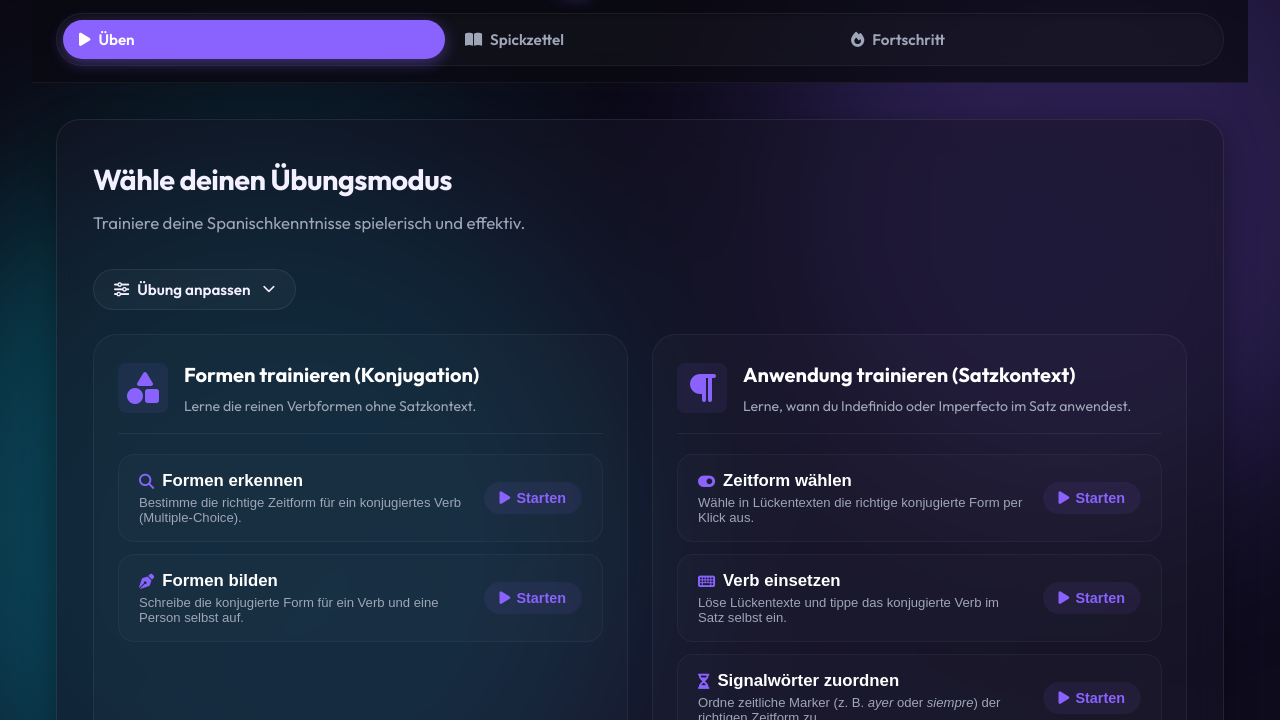
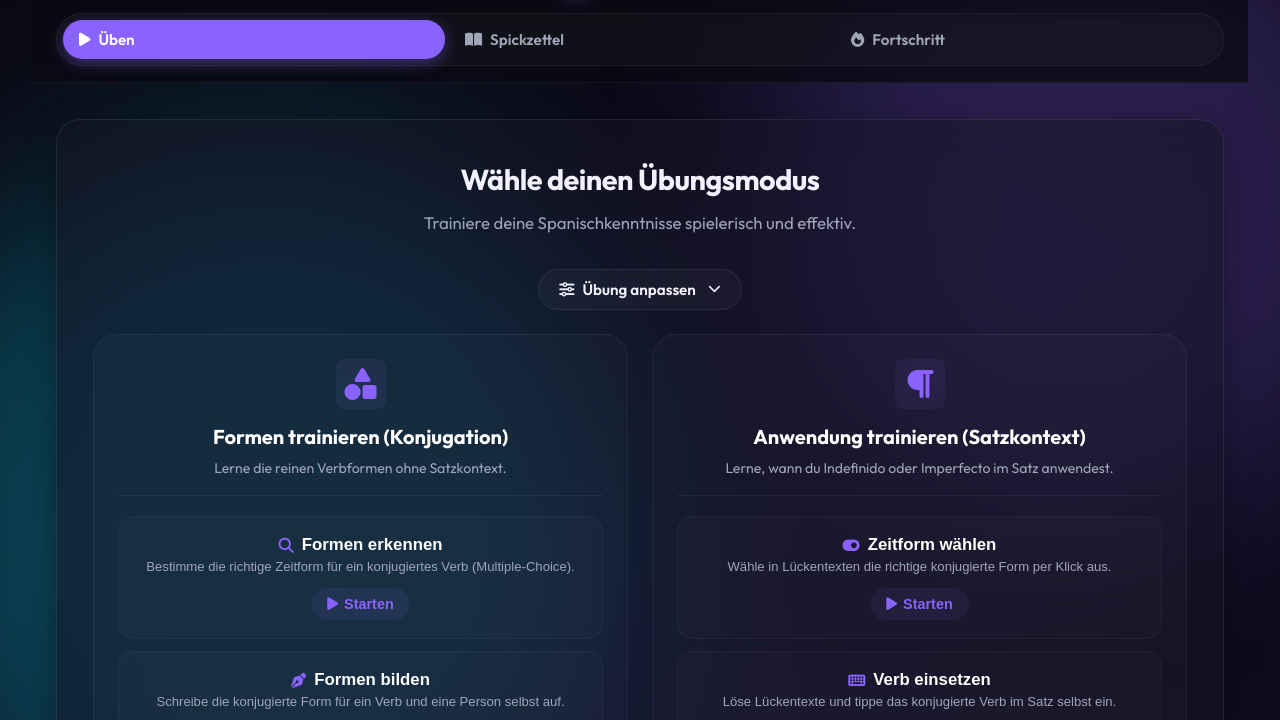
Before and after one commit to indefinido-imperfecto/indefinido-imperfecto.github.io, a plain HTML site: page index.html in a window 1280 px wide. Shown: the part 51-771 px from the top of the page. Drawn offline with Linux system fonts and the light colour scheme.

Commit message:
design: center main card headers, category titles, and submode buttons for better aesthetics

```diff
--- a/style.css
+++ b/style.css
@@ -249,6 +249,12 @@ html {
   font-weight: 700;
   margin-bottom: 8px;
   letter-spacing: -0.5px;
+}
+
+.glass-card > h2,
+.glass-card > .subtitle {
+  text-align: center;
+  justify-content: center;
 }
 
 .subtitle {
@@ -2444,6 +2450,9 @@ td .person-number-badge {
   width: 100%;
   margin-top: 10px;
   margin-bottom: 24px;
+  display: flex;
+  flex-direction: column;
+  align-items: center;
 }
 
 .btn-settings-toggle {
@@ -2493,6 +2502,7 @@ td .person-number-badge {
   margin-top: 16px;
   animation: slideDown 0.30s cubic-bezier(0.4, 0, 0.2, 1);
   overflow: hidden;
+  width: 100%;
 }
 
 @keyframes slideDown {
@@ -2640,10 +2650,13 @@ td .person-number-badge {
 
 .category-header {
   display: flex;
-  align-items: center;
-  gap: 16px;
+  flex-direction: column;
+  align-items: center;
+  text-align: center;
+  gap: 12px;
   border-bottom: 1px solid rgba(255, 255, 255, 0.06);
   padding-bottom: 16px;
+  width: 100%;
 }
 
 .category-header i {
@@ -2680,21 +2693,22 @@ td .person-number-badge {
   background: rgba(255, 255, 255, 0.015);
   border: 1px solid rgba(255, 255, 255, 0.04);
   border-radius: var(--radius-md);
-  padding: 16px 20px;
-  display: flex;
-  align-items: center;
-  justify-content: space-between;
-  gap: 16px;
+  padding: 18px 20px;
+  display: flex;
+  flex-direction: column;
+  align-items: center;
+  justify-content: center;
+  gap: 14px;
   cursor: pointer;
   transition: var(--transition-normal);
-  text-align: left;
+  text-align: center;
   width: 100%;
 }
 
 .submode-btn:hover:not(.disabled) {
   background: rgba(138, 99, 255, 0.05);
   border-color: var(--primary);
-  transform: translateX(2px);
+  transform: translateY(-2px);
 }
 
 .submode-btn.disabled {
@@ -2709,6 +2723,7 @@ td .person-number-badge {
   gap: 4px;
   flex: 1;
   min-width: 0;
+  width: 100%;
 }
 
 .submode-title {
@@ -2717,6 +2732,7 @@ td .person-number-badge {
   color: #fff;
   display: flex;
   align-items: center;
+  justify-content: center;
   gap: 8px;
 }
 
```
